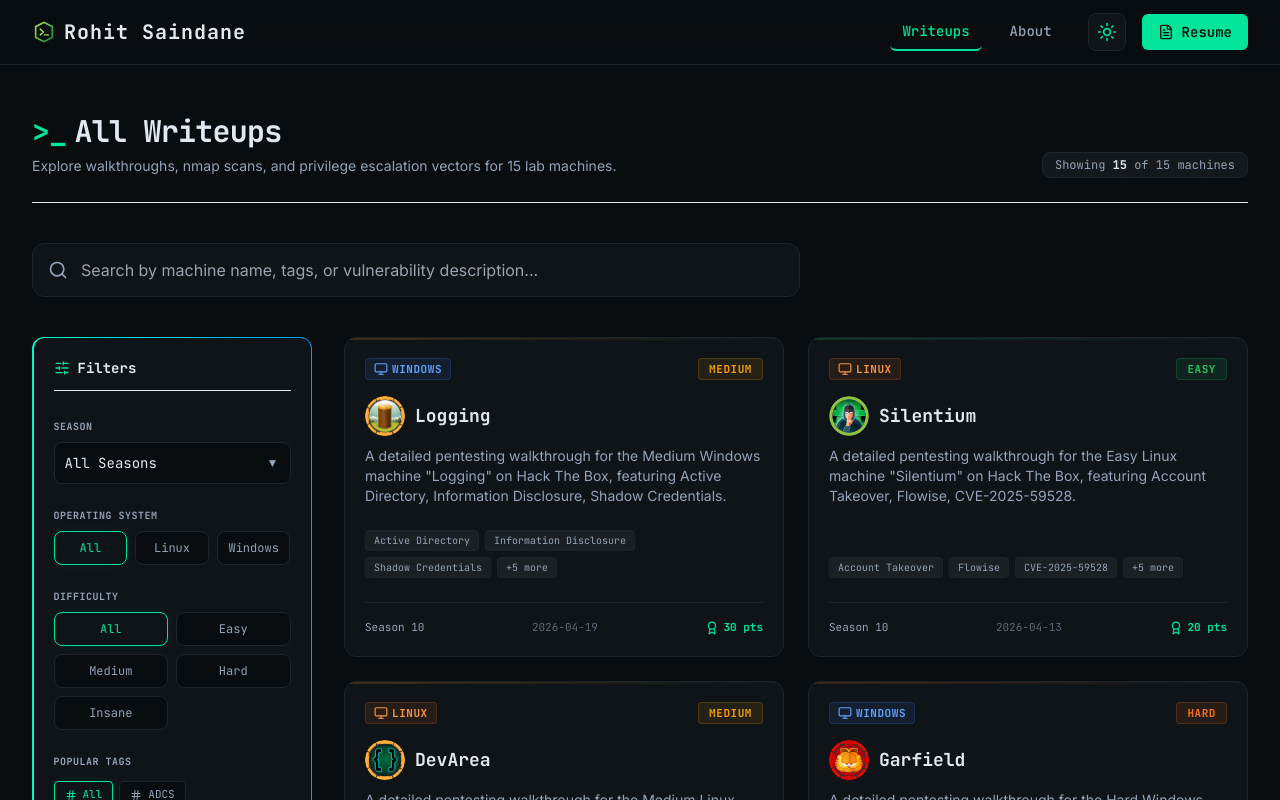
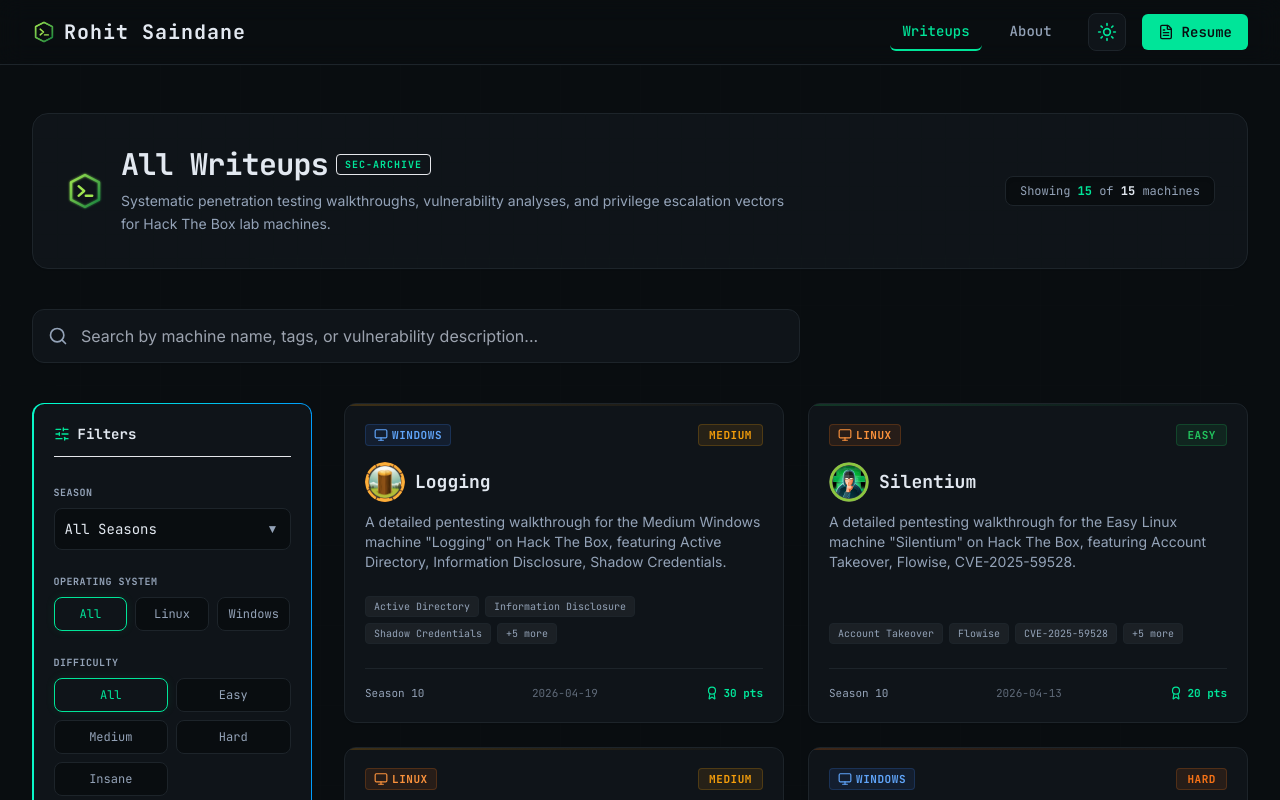
Before and after one commit to Rohit-Saindane/htb-writeup-portfolio, a Next.js app: page /writeups in a window 1280 px wide. Shown: the top 800 px of the page. Built offline with nearby package versions, Linux system fonts and the light colour scheme.

Commit message:
style: improvise writeups catalog header with glowing container and custom logo

```diff
--- a/src/app/writeups/WriteupsCatalog.tsx
+++ b/src/app/writeups/WriteupsCatalog.tsx
@@ -3,6 +3,7 @@
 import { useState, useMemo } from "react";
 import { Search, RotateCcw, AlertTriangle, SlidersHorizontal, Hash } from "lucide-react";
 import WriteupCard from "@/components/WriteupCard";
+import Logo from "@/components/Logo";
 import { WriteupMetadata, FilterOptions } from "@/lib/mdx";
 
 interface WriteupsCatalogProps {
@@ -61,32 +62,47 @@ export default function WriteupsCatalog({ writeups, filterOptions }: WriteupsCat
       <div className="max-w-7xl mx-auto relative z-10">
 
         {/* Catalog Header */}
-        <div className="flex flex-col md:flex-row md:items-end justify-between gap-4 mb-10 border-b border-border/60 pb-6">
+        <div className="relative overflow-hidden rounded-2xl border border-border bg-card p-6 md:p-8 mb-10 shadow-sm hover:border-accent/30 theme-transition">
+          {/* Cyber grid overlay background */}
+          <div className="absolute inset-0 bg-[linear-gradient(to_right,rgba(159,229,80,0.02)_1px,transparent_1px),linear-gradient(to_bottom,rgba(159,229,80,0.02)_1px,transparent_1px)] bg-[size:1.5rem_1.5rem] opacity-30 pointer-events-none" />
+          <div className="absolute top-0 right-0 w-64 h-64 bg-accent/5 rounded-full blur-3xl pointer-events-none" />
+
+          <div className="relative z-10 flex flex-col md:flex-row md:items-center justify-between gap-6">
             <div>
-            <h1 className="text-3xl font-bold font-mono tracking-tight text-foreground flex items-center gap-2">
-              <span className="text-accent">&gt;_</span>
-              <span>All Writeups</span>
+              <div className="flex items-center gap-4">
+                <Logo className="w-10 h-10 text-accent flex-shrink-0" />
+                <div>
+                  <div className="flex items-center gap-2">
+                    <h1 className="text-3xl font-bold font-mono tracking-tight text-foreground">
+                      All Writeups
                     </h1>
-            <p className="text-sm font-sans text-muted-foreground mt-1.5 leading-relaxed">
-              Explore walkthroughs, nmap scans, and privilege escalation vectors for {writeups.length} lab machines.
+                    <span className="text-[10px] font-mono font-bold px-2 py-0.5 rounded bg-accent/10 border border-accent/20 text-accent uppercase tracking-widest hidden sm:inline-block">
+                      SEC-ARCHIVE
+                    </span>
+                  </div>
+                  <p className="text-sm font-sans text-muted-foreground mt-2 leading-relaxed max-w-2xl">
+                    Systematic penetration testing walkthroughs, vulnerability analyses, and privilege escalation vectors for Hack The Box lab machines.
                   </p>
+                </div>
+              </div>
             </div>
 
             {/* Active Results Count & Reset button */}
-          <div className="flex items-center gap-4 text-xs font-mono">
-            <span className="text-muted-foreground bg-black/10 dark:bg-white/5 border border-border px-3 py-1 rounded-lg">
-              Showing <strong className="text-foreground">{filteredWriteups.length}</strong> of {writeups.length} machines
+            <div className="flex flex-col sm:flex-row md:flex-col lg:flex-row items-start sm:items-center md:items-end lg:items-center gap-4 text-xs font-mono self-start md:self-center">
+              <span className="text-muted-foreground bg-background border border-border px-3.5 py-1.5 rounded-lg shadow-inner">
+                Showing <strong className="text-accent">{filteredWriteups.length}</strong> of <strong className="text-foreground">{writeups.length}</strong> machines
               </span>
               {(searchQuery || selectedSeason !== "all" || selectedOS !== "all" || selectedDifficulty !== "all" || selectedTag !== "all") && (
                 <button
                   onClick={resetFilters}
-                className="flex items-center gap-1.5 px-3 py-1 rounded-lg bg-accent/10 border border-accent/20 text-accent hover:bg-accent hover:text-background hover:shadow-glow theme-transition cursor-pointer"
+                  className="flex items-center gap-1.5 px-3.5 py-1.5 rounded-lg bg-accent/10 border border-accent/20 text-accent hover:bg-accent hover:text-background hover:shadow-glow theme-transition cursor-pointer"
                   id="reset-filters-btn"
                 >
                   <RotateCcw className="w-3.5 h-3.5" />
                   <span>Reset Filters</span>
                 </button>
               )}
+            </div>
           </div>
         </div>
 
```
Lines whose indentation alone changed are shown as unchanged.
